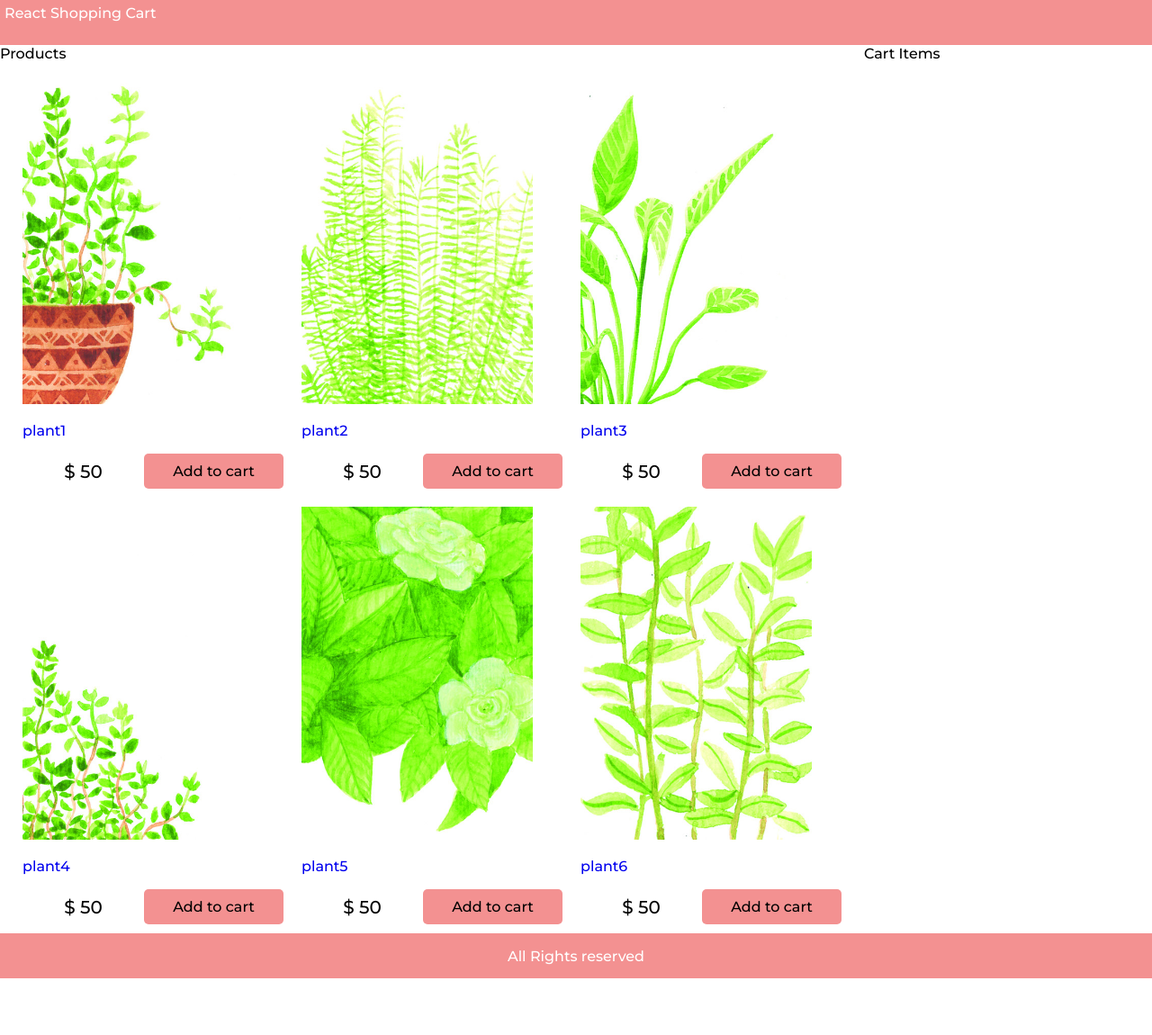
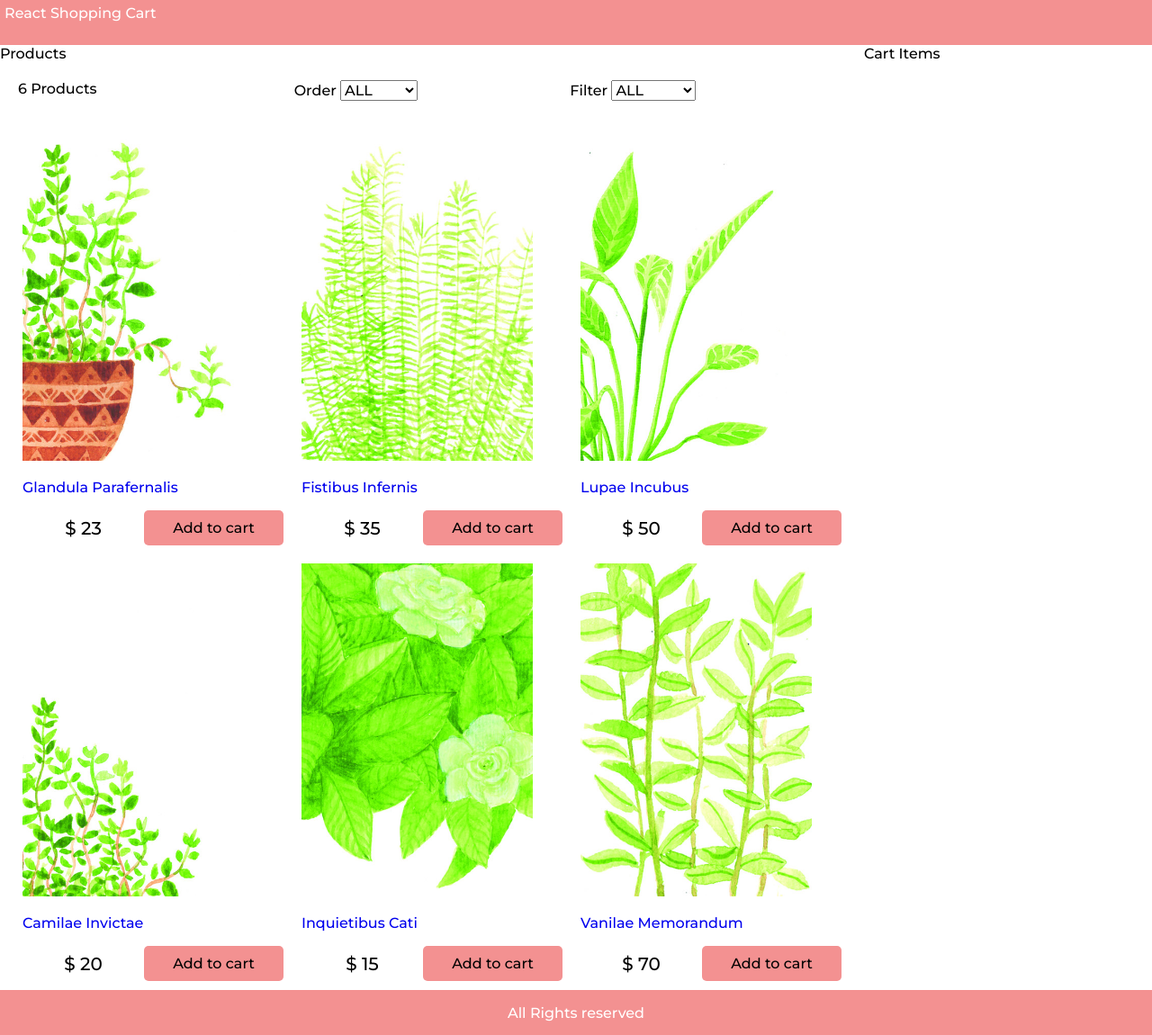
Before and after one commit to Sesadada/Shopping-Cart, a React (Create React App) app: page / in a window 1280 px wide. Shown: the whole page at 90% size. Before the commit the page ends 1087 px from the top, so only its background shows below. Built offline with nearby package versions, Linux system fonts and the light colour scheme.

Commit message:
filter-component functionality

```diff
--- a/src/App.js
+++ b/src/App.js
@@ -2,6 +2,7 @@
 import {useState} from 'react'
 import data from "./data.json"
 import Product from "./components/Products"
+import Filter from "./components/Filter"
 const App = ()=> {
 
   const [state, setState] = useState({
@@ -9,6 +10,29 @@ const App = ()=> {
     size: "",
     sort: ""
   })
+  const sortProducts = (e) => {
+   console.log(e.target.value)
+   const sorted = e.target.value
+   setState((state) => ({
+     sort: sorted,
+     products: state.products.slice().sort((a,b) =>
+       sorted === 'lowest'? a.price > b.price ? 1: -1 :
+       sorted === 'highest'?  a.price < b.price ? 1: -1:
+       a.id < b.id ? 1: -1
+     )
+
+   }))
+  }
+
+  const filterProducts = (e) => {
+    if(e.target.value === "all"){
+      console.log(state)
+      setState({products: data.products, size: "", sort: ""})
+    } else {
+    setState({
+      ...state, size: e.target.value, products: data.products.filter(product => product.availableSizes.indexOf(e.target.value) >= 0)
+    })
+  }}
 
   return (
     <div className="grid-container">
@@ -18,6 +42,10 @@ const App = ()=> {
     <main>
     <div className="content">
     <div className="main">Products
+    <Filter count={state.products.length} size={state.size} sorted={state.sort}
+    filterProducts={filterProducts} sortProducts={sortProducts}
+
+    />
     <Product products={state.products}/>
     </div>
     <div className="sidebar">Cart Items</div>
--- /dev/null
+++ b/src/components/Filter.js
@@ -0,0 +1,27 @@
+import React from 'react'
+
+const Filter = (props) => {
+    return (
+        <div className='filter'>
+            <div className="filter-result">{props.count} Products</div>
+            <div className="filter-sort">Order {" "}
+            <select value={props.sorted} onChange={props.sortProducts}>
+            <option value="all">ALL</option>
+            <option value="latest">Latest</option>
+            <option value="lowest">Lowest</option>
+            <option value="highest">Highest</option>
+            </select>
+            </div>
+            <div className="filter-size">Filter {" "}
+            <select value={props.size} onChange={props.filterProducts}>
+            <option value="all">ALL</option>
+            <option value="poster">Poster</option>
+            <option value="postcard">Postcard</option>
+            <option value="print">Print</option>
+            </select>
+            </div>
+        </div>
+    )
+}
+
+export default Filter
--- a/src/data.json
+++ b/src/data.json
@@ -1,46 +1,46 @@
 {
     "products": [
         {"id": "plant1",
-        "title": "plant1",
+        "title": "Glandula Parafernalis",
         "image": "/images/PLANTS1.jpg",
-        "description": "About Plant n1",
-        "price": 50,
-        "availableSizes": ["10x10", "50x50"]
+        "description": "Glandula Parafernalis",
+        "price": 23,
+        "availableSizes": ["print", "postcard"]
     },
     {"id": "plant2",
-        "title": "plant2",
+        "title": "Fistibus Infernis",
         "image": "/images/PLANTS2.jpg",
-        "description": "About Plant n2",
-        "price": 50,
-        "availableSizes": ["10x10", "50x50"]
+        "description": "Fistibus Infernis",
+        "price": 35,
+        "availableSizes": ["print", "postcard", "poster"]
     },
     {"id": "plant3",
-        "title": "plant3",
+        "title": "Lupae Incubus",
         "image": "/images/PLANTS3.jpg",
-        "description": "About Plant n3",
+        "description": "Lupae Incubus",
         "price": 50,
-        "availableSizes": ["10x10", "50x50"]
+        "availableSizes": ["poster"]
     },
     {"id": "plant4",
-        "title": "plant4",
+        "title": "Camilae Invictae",
         "image": "/images/PLANTS4.jpg",
-        "description": "About Plant n4",
-        "price": 50,
-        "availableSizes": ["10x10", "50x50"]
+        "description": "Camilae Invictae",
+        "price": 20,
+        "availableSizes": ["poster", "postcard"]
     },
     {"id": "plant5",
-        "title": "plant5",
+        "title": "Inquietibus Cati",
         "image": "/images/PLANTS5.jpg",
-        "description": "About Plant n5",
-        "price": 50,
-        "availableSizes": ["10x10", "50x50"]
+        "description": "Inquietibus Cati",
+        "price": 15,
+        "availableSizes": ["postcard"]
     },
     {"id": "plant6",
-        "title": "plant6",
+        "title": "Vanilae Memorandum",
         "image": "/images/PLANTS6.jpg",
-        "description": "About Plant n6",
-        "price": 50,
-        "availableSizes": ["10x10", "50x50"]
+        "description": "Vanilae Memorandum",
+        "price": 70,
+        "availableSizes": ["print", "postcard", "poster"]
     }
 
 
--- a/src/index.css
+++ b/src/index.css
@@ -127,3 +127,16 @@ footer {
 .button-primary {
   background-color: rgb(243, 145, 145);
 }
+
+/* FILTER */
+
+.filter {
+  display: flex;
+  justify-content: space-between;
+  padding: 1rem;
+  margin: 1rem;
+  border-bottom: 0, 1rem gray solid;
+}
+.filter div {
+  flex: 1;
+}
```
